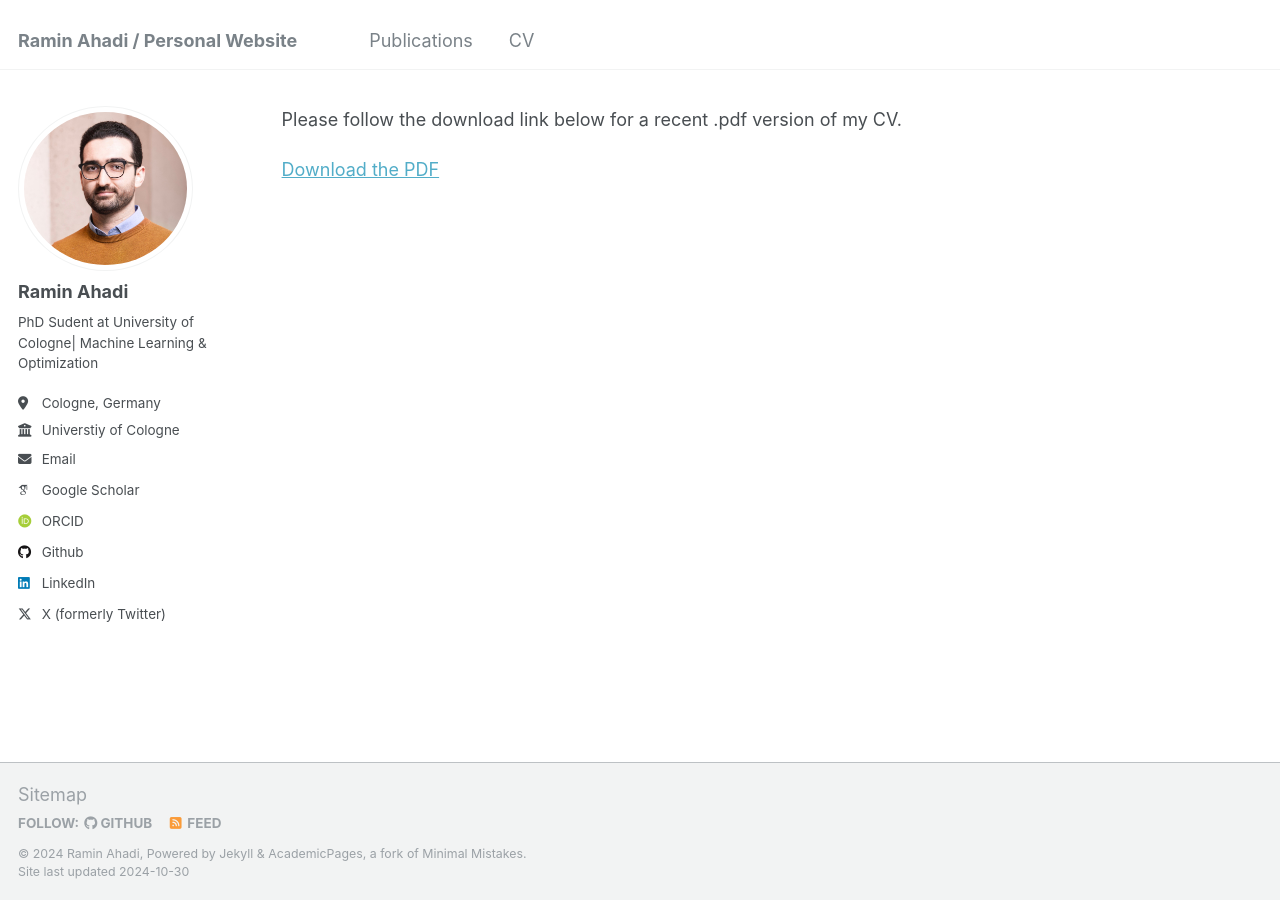
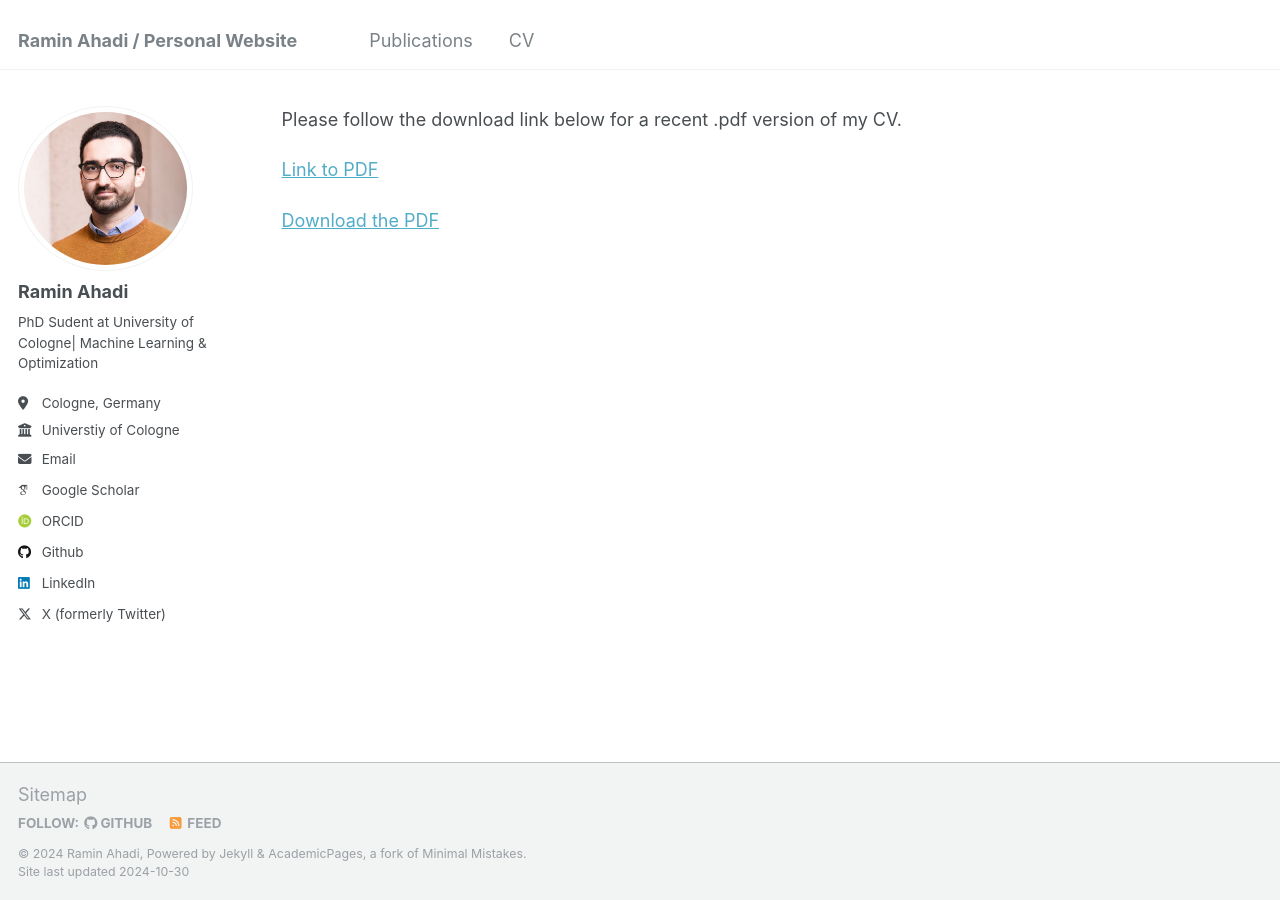
Before and after one commit to rahadi94/rahadi94.github.io, a Jekyll site: the page built from _pages/cv.md, in a window 1280 px wide. Built offline with Jekyll 4.4.1, drawn with Linux system fonts in a browser that asks for light colours; some web fonts are replaced; our own code applies the rules of GitHub Pages for plain Markdown files.

Commit message:
Update cv.md

```diff
--- a/_pages/cv.md
+++ b/_pages/cv.md
@@ -1,3 +1,5 @@
 Please follow the download link below for a recent .pdf version of my CV.
 
+[Link to PDF](files/CV_Ramin-12.pdf)
+
 [Download the PDF](https://github.com/rahadi94/rahadi94.github.io/files/CV_Ramin-12.pdf)
```
